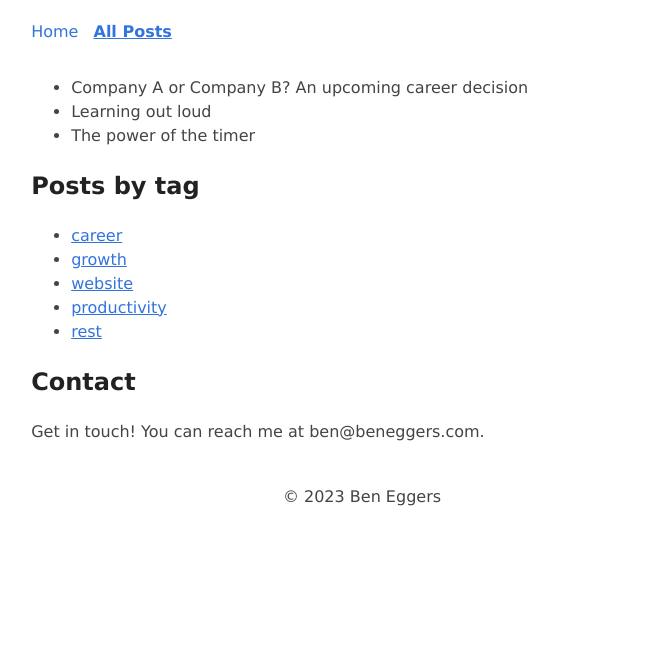
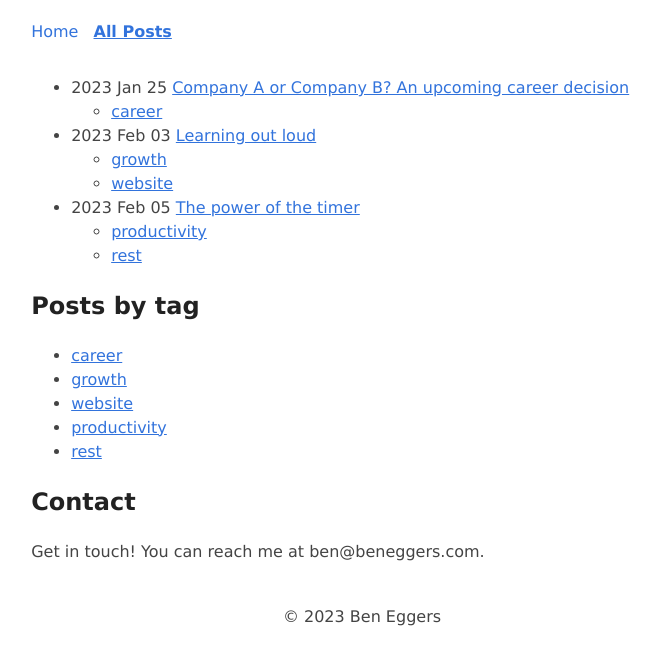
Before and after one commit to beggers/beggers.github.io, an Astro site: page /all-posts in a window 1280 px wide. Shown: the whole page, without its empty margins (278-937 px from the left). Built offline with nearby package versions, Linux system fonts and the light colour scheme; Astro itself is replaced by a stand-in of ours.

Commit message:
PostListItem.astro

```diff
--- a/src/astro_objects.txt
+++ b/src/astro_objects.txt
@@ -38,7 +38,7 @@ Header
 - Links to Home, All Posts, etc
 - Needs to be inside <header>
 
-PostIntro
+PostHeader
 - Title
 - Metadata
 - Tags
--- /dev/null
+++ b/src/components/PostListItem.astro
@@ -0,0 +1,21 @@
+---
+import Tag from './Tag.astro';
+
+const { slug, title, tags, published, updated } = Astro.props;
+---
+
+<postListItem>
+  <li>
+    {published}
+    <a href={slug}>{title}</a>
+    <ul>
+      {
+        tags.map((tag) => (
+          <li>
+            <Tag label={tag} />
+          </li>
+        ))
+      }
+    </ul>
+  </li>
+</postListItem>
--- a/src/pages/all-posts.astro
+++ b/src/pages/all-posts.astro
@@ -1,5 +1,6 @@
 ---
 import BaseLayout from '../components/BaseLayout.astro';
+import PostListItem from '../components/PostListItem.astro';
 
 import { getTagsToPosts } from '../data/posts.js';
 
@@ -14,9 +15,7 @@ let posts = await Astro.glob(`../_posts/*.mdx`);
           url,
           frontmatter: { title, slug, tags, published }
         }) => (
-          <li>
-            {title}
-          </li>
+          <PostListItem {slug} {title} {tags} {published} />
         )
       )
     }
```
Also changed, not shown: src/components/RecentPosts.astro (+3 -14 lines).
